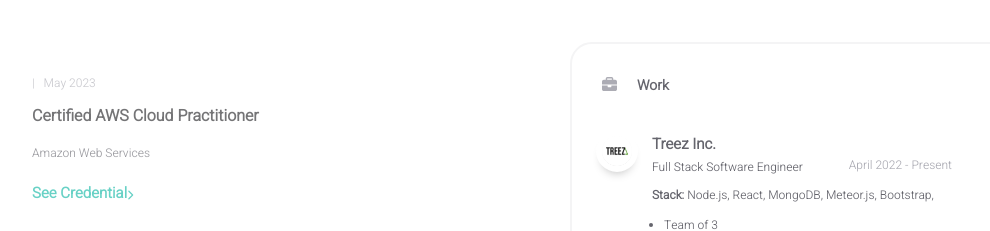
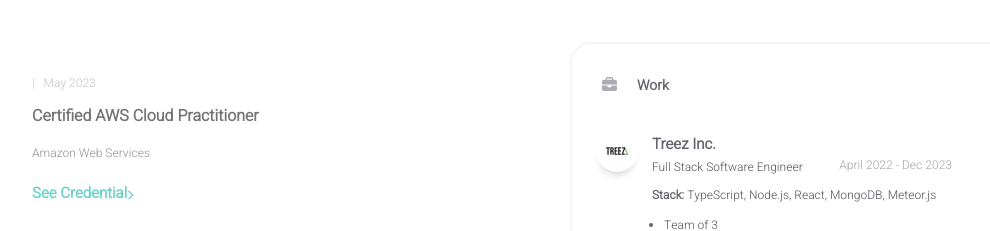
Before and after one commit to christopher-noble/Portfolio, a React (Create React App) app: page / in a window 1280 px wide. Shown: the part 1020-1251 px from the top of the page, without its empty margins (108-1098 px from the left). Built offline with nearby package versions, Linux system fonts and the light colour scheme.

Commit message:
Modified work

```diff
--- a/src/components/homepage/works.jsx
+++ b/src/components/homepage/works.jsx
@@ -24,7 +24,7 @@ const Works = () => {
 								Full Stack Software Engineer
 							</div>
 							<div className="work-description">
-								<strong>Stack: </strong> Node.js, React, MongoDB, Meteor.js, Bootstrap,
+								<strong>Stack: </strong> TypeScript, Node.js, React, MongoDB, Meteor.js
 								<ul>
 									<li>
 										Team of 3
@@ -61,7 +61,7 @@ const Works = () => {
 									</li>
 								</ul>
 							</div>
-							<div className="work-duration">April 2022 - Present</div>
+							<div className="work-duration">April 2022 - Dec 2023</div>
 						</div>
 
 						<div className="work">
```
